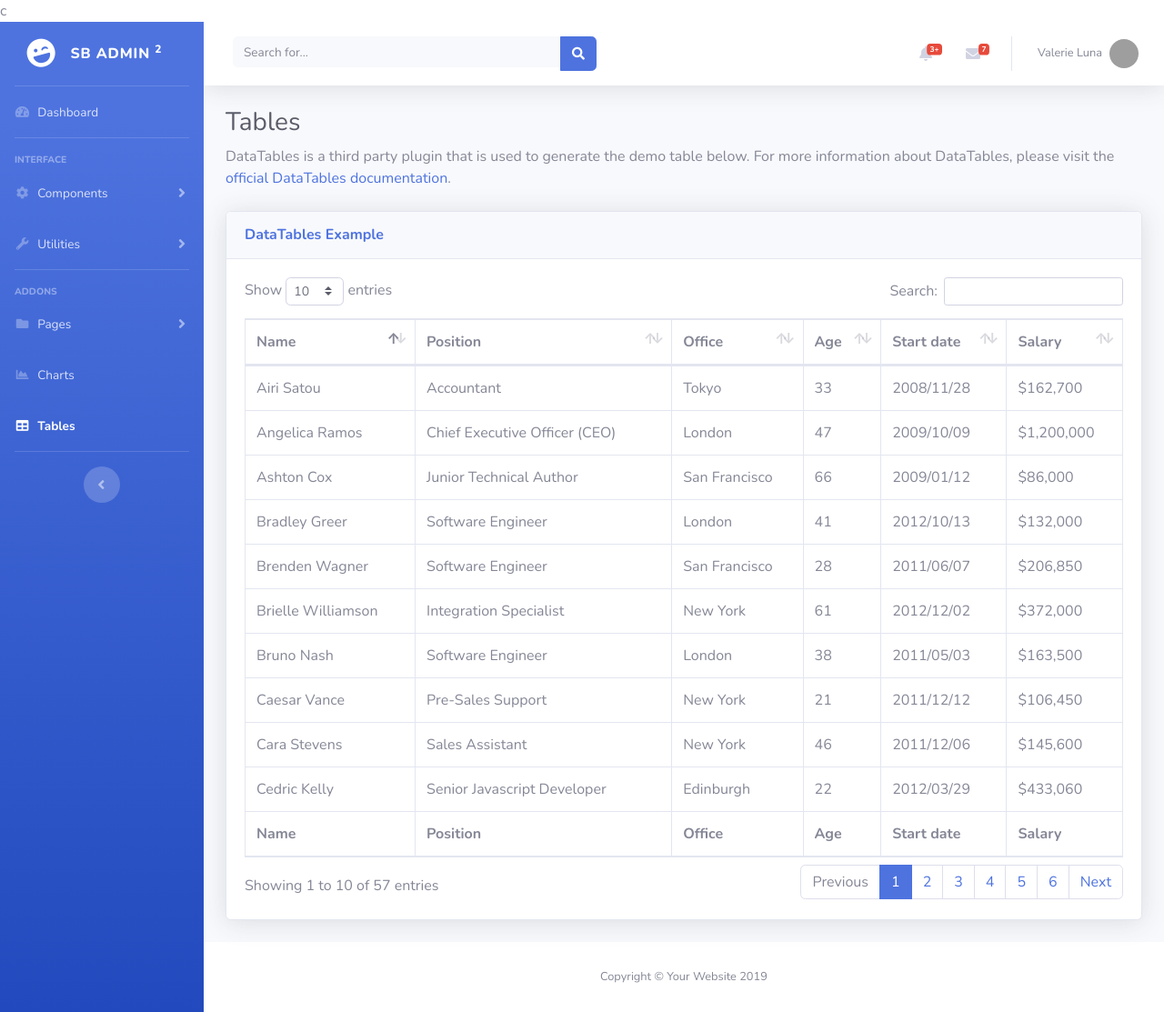
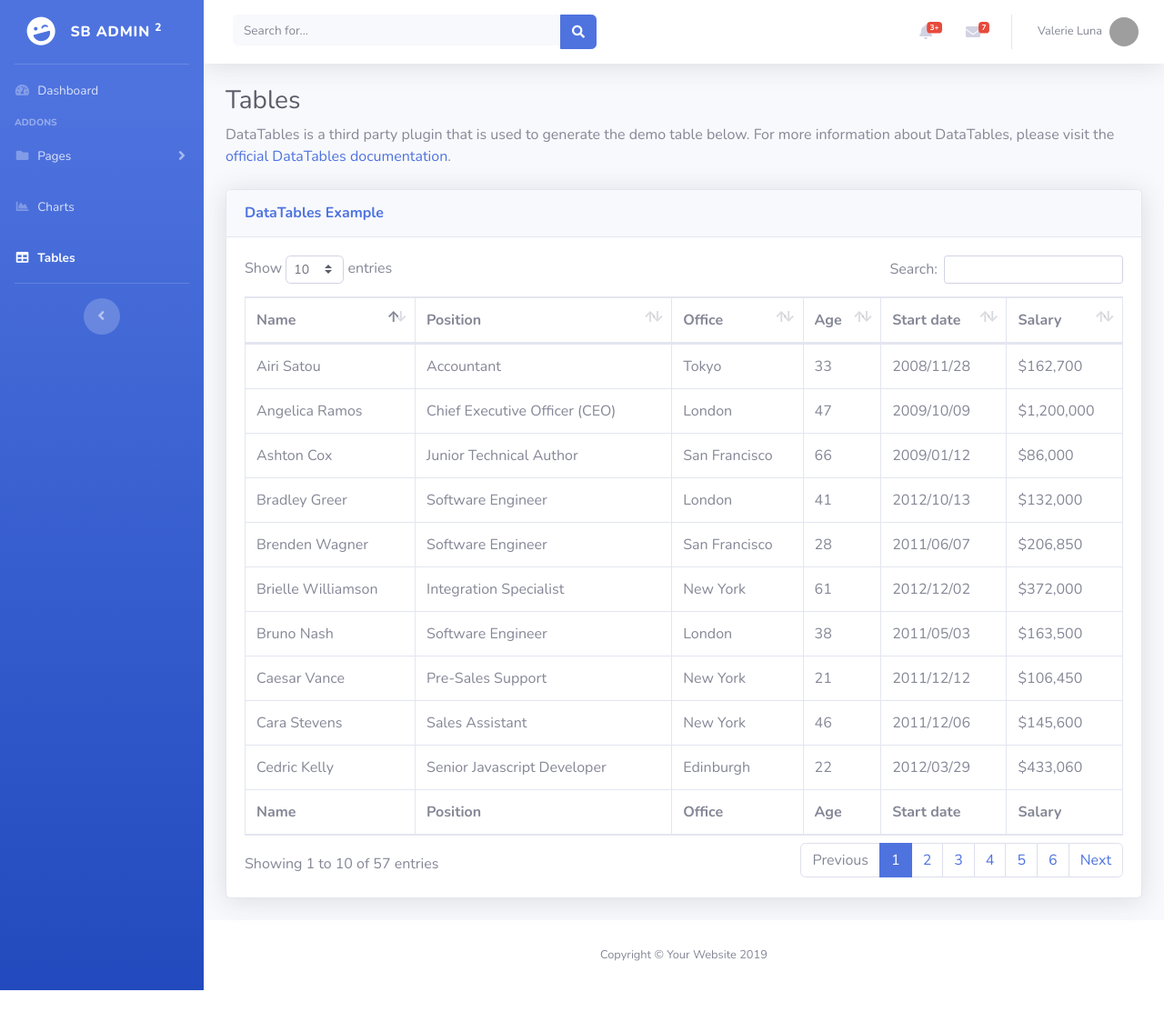
Before and after one commit to StackOfMusic/specialnavi, a Django app: page /navi/table/ in a window 1280 px wide. Shown: the whole page at 91% size. After the commit the page ends 1089 px from the top, so only its background shows below. Run offline with Django 3.2, Linux system fonts and the light colour scheme; some libraries are stand-ins or nearby versions; grey boxes are pictures that could not be loaded.

Commit message:
Modified templates file

```diff
--- a/templates/tables.html
+++ b/templates/tables.html
@@ -11,7 +11,7 @@
 
   <title>SB Admin 2 - Tables</title>
 
-  <!-- Custom fonts for this template -->c
+  <!-- Custom fonts for this template -->
   <link href="{% static 'navi/vendor/fontawesome-free/css/all.min.css' %}" rel="stylesheet" type="text/css">
   <link href="https://fonts.googleapis.com/css?family=Nunito:200,200i,300,300i,400,400i,600,600i,700,700i,800,800i,900,900i" rel="stylesheet">
 
@@ -44,53 +44,10 @@
 
       <!-- Nav Item - Dashboard -->
       <li class="nav-item">
-        <a class="nav-link" href="index.html">
+        <a class="nav-link" href="{% url 'navi:home' %}">
           <i class="fas fa-fw fa-tachometer-alt"></i>
           <span>Dashboard</span></a>
       </li>
-
-      <!-- Divider -->
-      <hr class="sidebar-divider">
-
-      <!-- Heading -->
-      <div class="sidebar-heading">
-        Interface
-      </div>
-
-      <!-- Nav Item - Pages Collapse Menu -->
-      <li class="nav-item">
-        <a class="nav-link collapsed" href="#" data-toggle="collapse" data-target="#collapseTwo" aria-expanded="true" aria-controls="collapseTwo">
-          <i class="fas fa-fw fa-cog"></i>
-          <span>Components</span>
-        </a>
-        <div id="collapseTwo" class="collapse" aria-labelledby="headingTwo" data-parent="#accordionSidebar">
-          <div class="bg-white py-2 collapse-inner rounded">
-            <h6 class="collapse-header">Custom Components:</h6>
-            <a class="collapse-item" href="buttons.html">Buttons</a>
-            <a class="collapse-item" href="cards.html">Cards</a>
-          </div>
-        </div>
-      </li>
-
-      <!-- Nav Item - Utilities Collapse Menu -->
-      <li class="nav-item">
-        <a class="nav-link collapsed" href="#" data-toggle="collapse" data-target="#collapseUtilities" aria-expanded="true" aria-controls="collapseUtilities">
-          <i class="fas fa-fw fa-wrench"></i>
-          <span>Utilities</span>
-        </a>
-        <div id="collapseUtilities" class="collapse" aria-labelledby="headingUtilities" data-parent="#accordionSidebar">
-          <div class="bg-white py-2 collapse-inner rounded">
-            <h6 class="collapse-header">Custom Utilities:</h6>
-            <a class="collapse-item" href="utilities-color.html">Colors</a>
-            <a class="collapse-item" href="utilities-border.html">Borders</a>
-            <a class="collapse-item" href="utilities-animation.html">Animations</a>
-            <a class="collapse-item" href="utilities-other.html">Other</a>
-          </div>
-        </div>
-      </li>
-
-      <!-- Divider -->
-      <hr class="sidebar-divider">
 
       <!-- Heading -->
       <div class="sidebar-heading">
@@ -119,14 +76,14 @@
 
       <!-- Nav Item - Charts -->
       <li class="nav-item">
-        <a class="nav-link" href="charts.html">
+        <a class="nav-link" href="{% url 'navi:chart' %}">
           <i class="fas fa-fw fa-chart-area"></i>
           <span>Charts</span></a>
       </li>
 
       <!-- Nav Item - Tables -->
       <li class="nav-item active">
-        <a class="nav-link" href="tables.html">
+        <a class="nav-link" href="{% url 'navi:table' %}">
           <i class="fas fa-fw fa-table"></i>
           <span>Tables</span></a>
       </li>
```
Also changed, not shown: templates/charts.html (+2 -42 lines).
